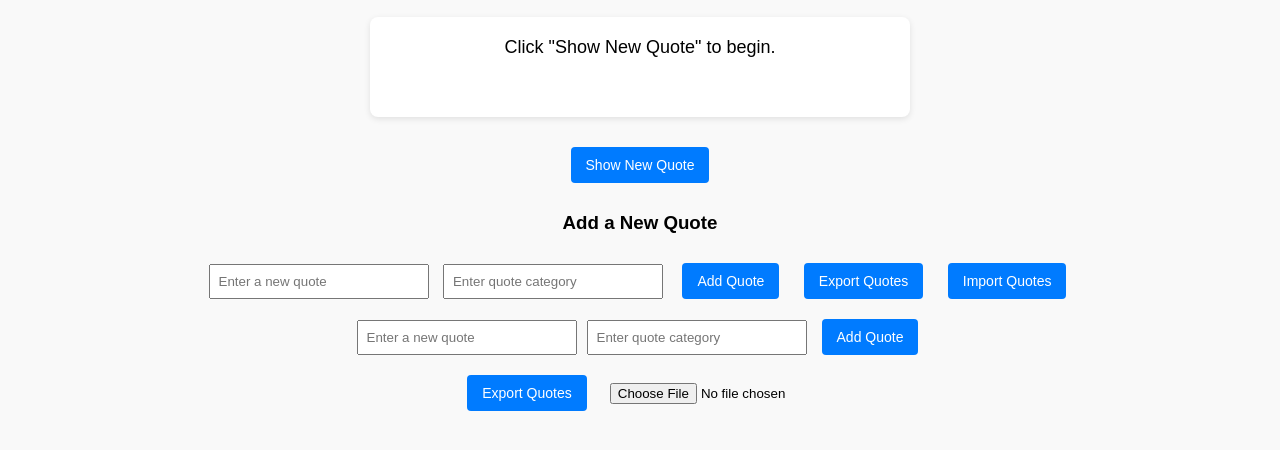
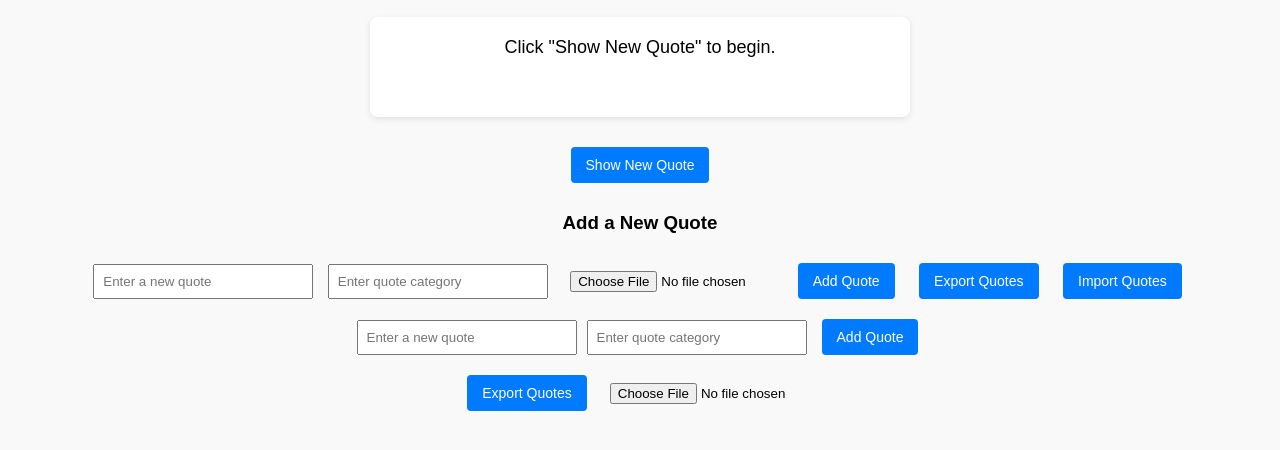
Before and after one commit to heni-pet/alx_fe_javascript, a plain HTML site: page dom-manipulation/index.html in a window 1280 px wide. Shown: the part 128-578 px from the top of the page. Drawn offline with Linux system fonts and the light colour scheme.

Commit message:
new html file index.html

```diff
--- a/dom-manipulation/index.html
+++ b/dom-manipulation/index.html
@@ -61,9 +61,12 @@
     <h3>Add a New Quote</h3>
     <input id="newQuoteText" type="text" placeholder="Enter a new quote" />
     <input id="newQuoteCategory" type="text" placeholder="Enter quote category" />
+    <input type="file" id="importFile" accept=".json">
+
     <button id="addQuoteBtn">Add Quote</button>
     <button id="exportQuotesBtn">Export Quotes</button>
     <button id="importQuotesBtn">Import Quotes</button>
+
   </div>
 
   <script src="script.js"></script>
```
